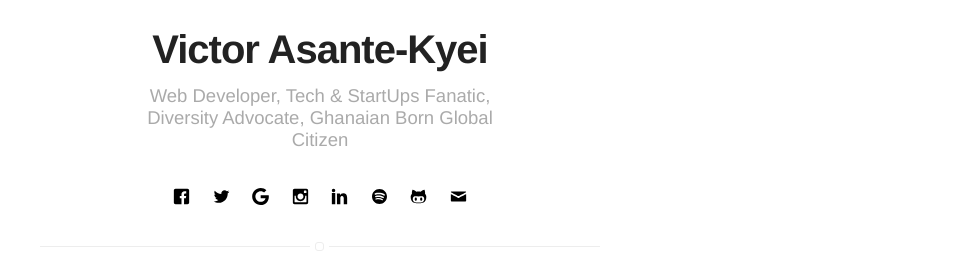
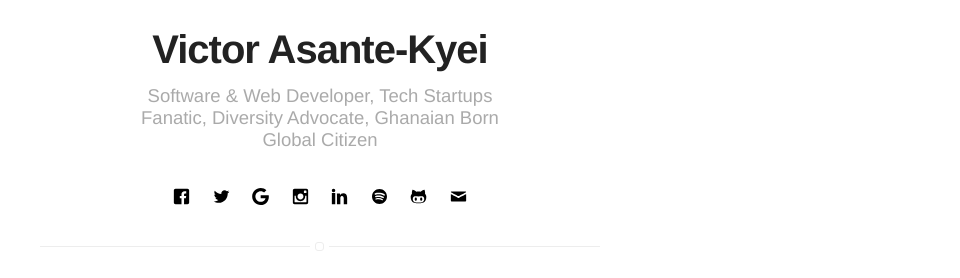
Before and after one commit to BruhKofi/bruhkofi.github.io, a Jekyll site: the page built from projects.html, in a window 1280 px wide. Shown: the part 252-530 px from the top of the page, without its empty margins (320-1280 px from the left). Built offline with Jekyll 4.4.1, drawn with Linux system fonts in a browser that asks for light colours; a script that is not in the unit is left out; comment, search, counter and statistics services are not loaded.

Commit message:
update bio

```diff
--- a/_config.yml
+++ b/_config.yml
@@ -1,6 +1,6 @@
 # main text of home
 name: Victor Asante-Kyei
-bio: Web Developer, Tech & StartUps Fanatic, Diversity Advocate, Ghanaian Born Global Citizen
+bio: Software & Web Developer, Tech Startups Fanatic, Diversity Advocate, Ghanaian Born Global Citizen
 
 
 # twitter summary info
```
